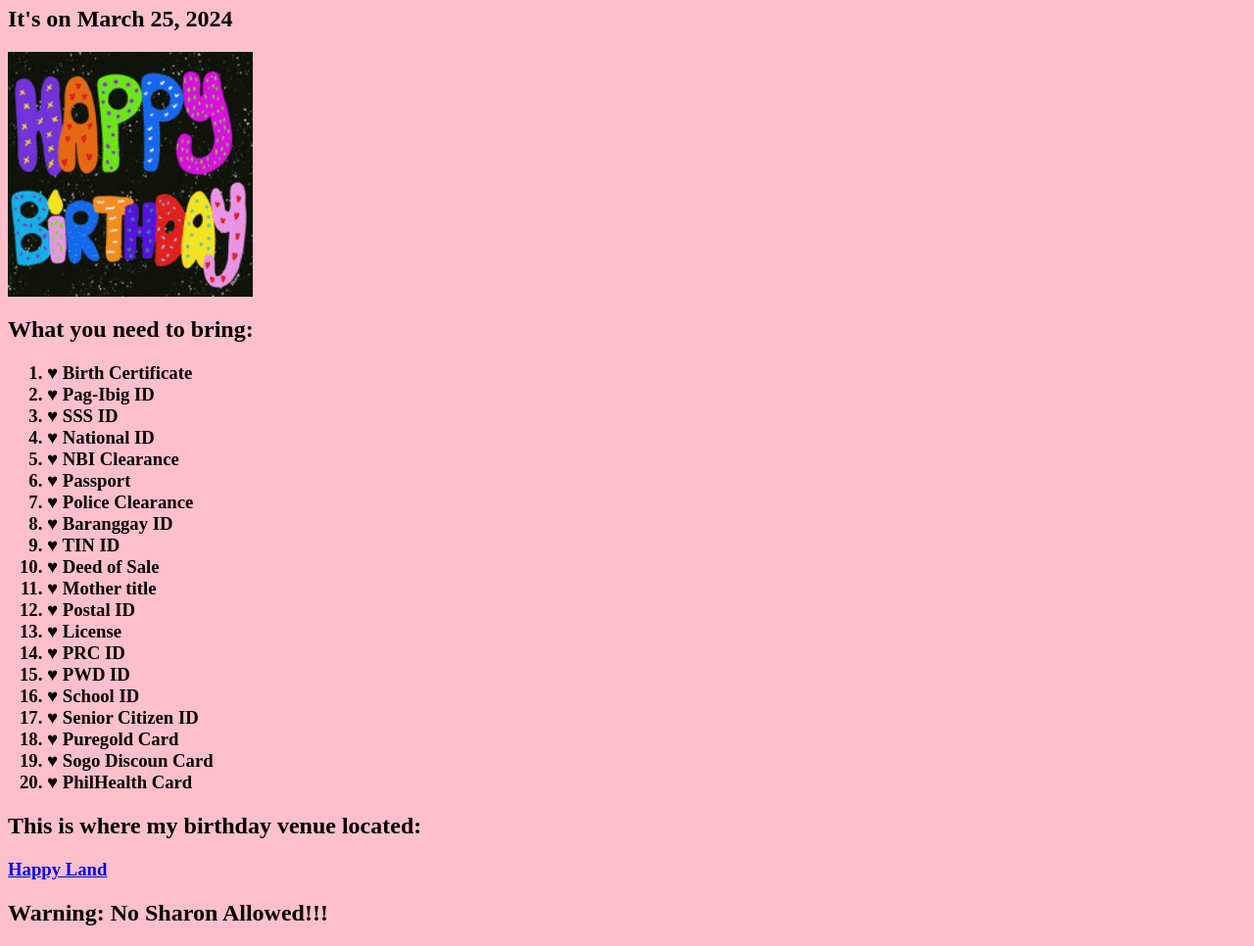
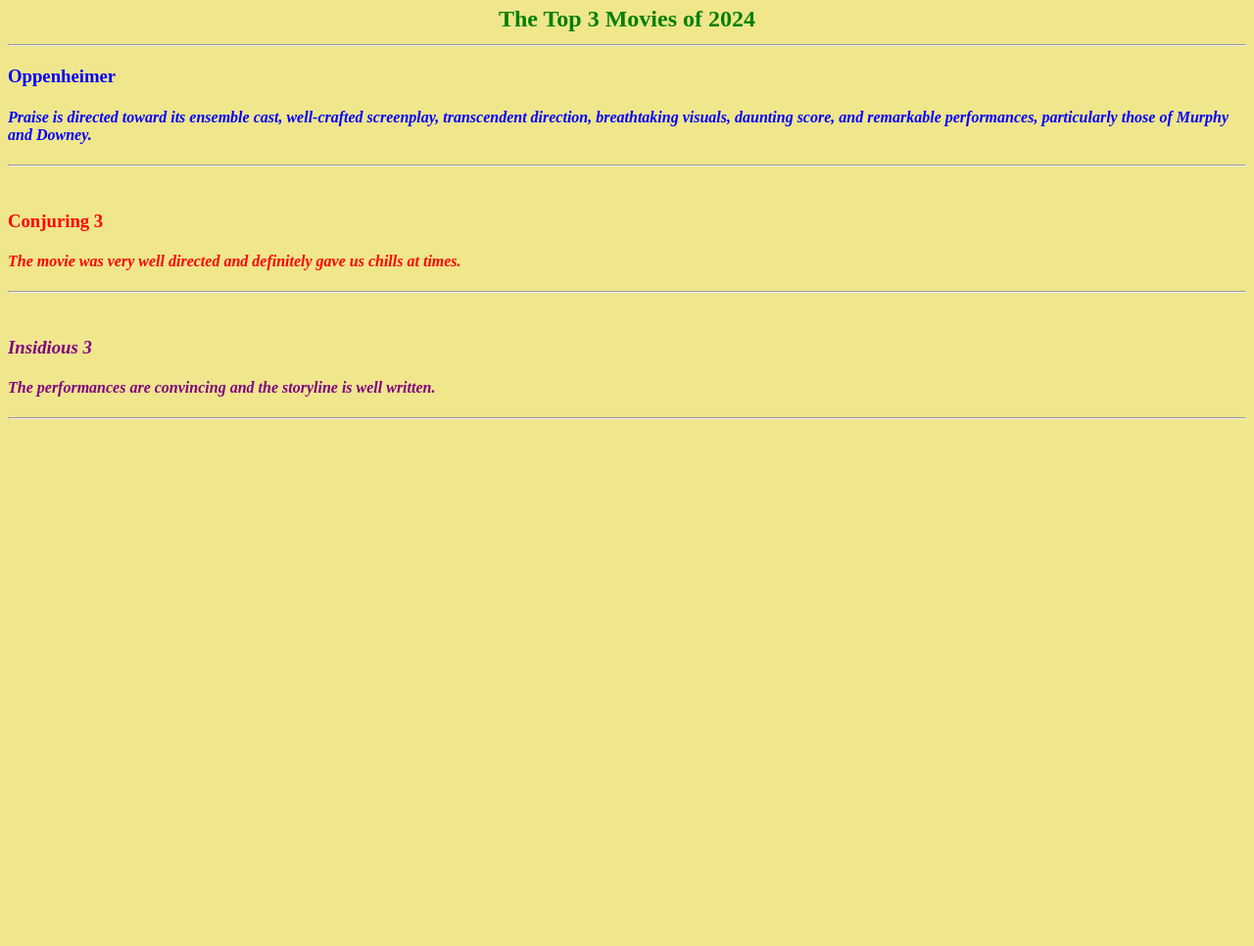
Before and after one commit to bryansampaga/Headings, a plain HTML site: page index.html in a window 1280 px wide. Shown: the part 60-1026 px from the top of the page at 98% size. After the commit the page ends 800 px from the top, so only its background shows below. Drawn offline with Linux system fonts and the light colour scheme.

Commit message:
Add files via upload

```diff
--- a/index.html
+++ b/index.html
@@ -1,37 +1,16 @@
 <html>
 <head>
-	<title>image and anchor tag</title>
+	<title>The Best Movies According to Bryan Sampaga</title>
 </head>
-<body bgcolor="pink">
-	<h1>It's My Birthday!</h1>
-	<h2>It's on March 25, 2024</h2>
-	<img src="200w.gif" width="250" height="250">
-	<h2>What you need to bring:</h2>
-	<h3><ol type="1">
-		<li>♥ Birth Certificate</li>
-		<li>♥ Pag-Ibig ID</li>
-		<li>♥ SSS ID</li>
-		<li>♥ National ID</li>
-		<li>♥ NBI Clearance</li>
-		<li>♥ Passport</li>
-		<li>♥ Police Clearance</li>
-		<li>♥ Baranggay ID</li>
-		<li>♥ TIN ID</li>
-		<li>♥ Deed of Sale</li>
-		<li>♥ Mother title</li>
-		<li>♥ Postal ID</li>
-		<li>♥ License</li>
-		<li>♥ PRC ID</li>
-		<li>♥ PWD ID</li>
-		<li>♥ School ID</li>
-		<li>♥ Senior Citizen ID</li>
-		<li>♥ Puregold Card</li>
-		<li>♥ Sogo Discoun Card</li>
-		<li>♥ PhilHealth Card</li></h3>
-	<h2>This is where my birthday venue located:</h2>
-	<h3><a href="https://maps.app.goo.gl/Cgb1ECWEQLgz6Rut8">Happy Land<a/></h3>
-
-	<h2>Warning: No Sharon Allowed!!!</h2>
+<body bgcolor="#F0E68C">
+	<h1><font color=red><center>Must Watch Movies According to Bryan Sampaga</center></font></h1>
+	<h2><font color=green><center>The Top 3 Movies of 2024</center></font><hr/></h2>
+	<h3><font color=blue>Oppenheimer<font/></h3>
+		<h4><i>Praise is directed toward its ensemble cast, well-crafted screenplay, transcendent direction, breathtaking visuals, daunting score, and remarkable performances, particularly those of Murphy and Downey.</h4><hr/><br/></i>
+		<h3><font color=red>Conjuring 3<font/></h3>
+			<h4><i>The movie was very well directed and definitely gave us chills at times.</h4><hr/><br/>
+				<h3><font color=purple>Insidious 3<font/></h3></i>
+					<h4><i>The performances are convincing and the storyline is well written.</h4><hr/><br/></i>
 
 </body>
 </html>
```
